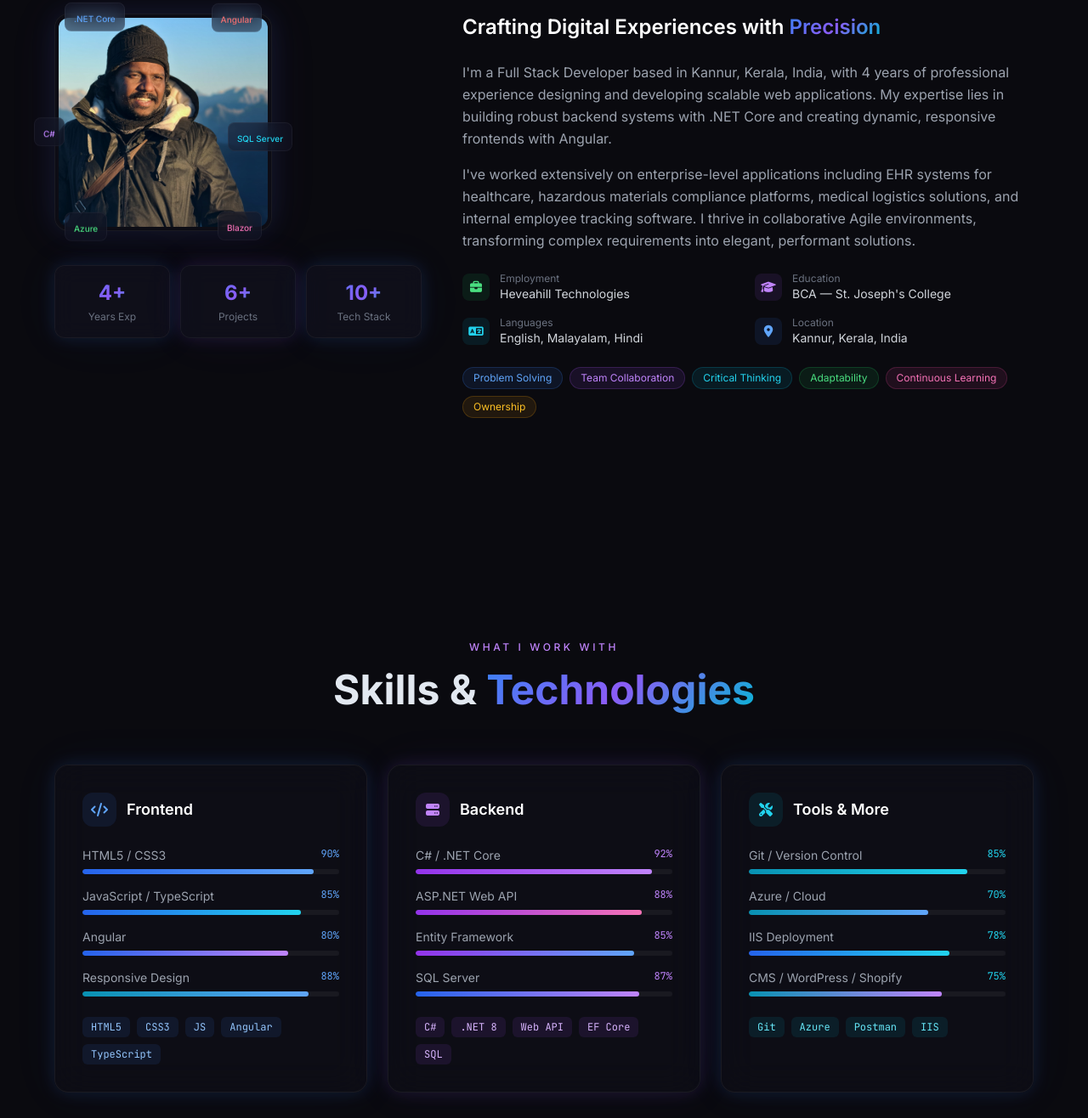
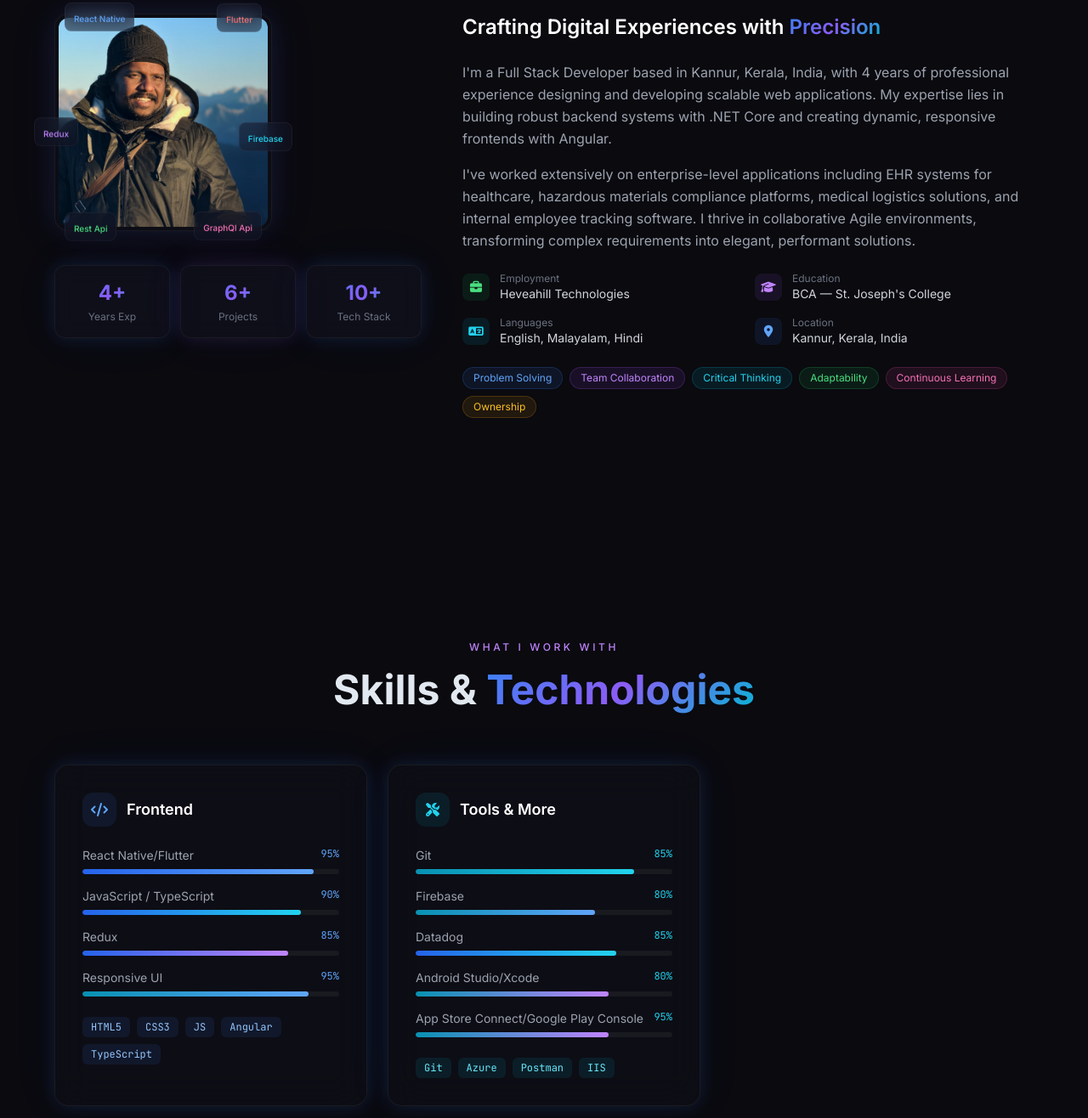
Before and after one commit to vigneshkvadakara/portfolio, a plain HTML site: page index.html in a window 1280 px wide. Shown: the part 1064-2380 px from the top of the page at 85% size. Drawn offline with nearby package versions, Linux system fonts and the light colour scheme; animation ran at ten frames a second.

Commit message:
3rd change

```diff
--- a/index.html
+++ b/index.html
@@ -125,7 +125,7 @@
                 <a href="#projects" class="nav-link text-sm text-gray-400 hover:text-white transition-colors duration-300">Projects</a>
                 <a href="#experience" class="nav-link text-sm text-gray-400 hover:text-white transition-colors duration-300">Experience</a>
                 <a href="#contact" class="nav-link text-sm text-gray-400 hover:text-white transition-colors duration-300">Contact</a>
-                <a href="JUSTIN-PJ-Resume.pdf" download class="text-sm font-medium px-5 py-2 rounded-full bg-gradient-to-r from-blue-600 to-purple-600 hover:from-blue-500 hover:to-purple-500 text-white transition-all duration-300 btn-shine flex items-center gap-2"><i class="fas fa-download text-xs"></i> Resume</a>
+                <a href="VIGNESH-Resume.pdf" download class="text-sm font-medium px-5 py-2 rounded-full bg-gradient-to-r from-blue-600 to-purple-600 hover:from-blue-500 hover:to-purple-500 text-white transition-all duration-300 btn-shine flex items-center gap-2"><i class="fas fa-download text-xs"></i> Resume</a>
             </div>
             <button id="menu-toggle" class="md:hidden text-gray-400 hover:text-white transition-colors" aria-label="Toggle menu"><svg class="w-6 h-6" fill="none" stroke="currentColor" viewBox="0 0 24 24"><path stroke-linecap="round" stroke-linejoin="round" stroke-width="2" d="M4 6h16M4 12h16M4 18h16"/></svg></button>
         </div>
@@ -180,14 +180,14 @@
                             <img src="Profile.jpeg" alt="Justin PJ" class="w-full h-full object-cover rounded-xl" onerror="this.src='https://picsum.photos/seed/justin-pj-profile/400/400.jpg'">
                         </div>
                         <!-- Top badges -->
-                        <div class="absolute -top-3 left-3 glass-light px-2.5 py-1 rounded-lg float"><span class="text-[10px] font-medium text-blue-400">.NET Core</span></div>
-                        <div class="absolute -top-3 right-3 glass-light px-2.5 py-1 rounded-lg float-d1"><span class="text-[10px] font-medium text-red-400">Angular</span></div>
+                        <div class="absolute -top-3 left-3 glass-light px-2.5 py-1 rounded-lg float"><span class="text-[10px] font-medium text-blue-400">React Native</span></div>
+                        <div class="absolute -top-3 right-3 glass-light px-2.5 py-1 rounded-lg float-d1"><span class="text-[10px] font-medium text-red-400">Flutter</span></div>
                         <!-- Middle-side badges -->
-                        <div class="absolute top-1/2 -translate-y-1/2 -left-6 glass-light px-2.5 py-1 rounded-lg float-d2"><span class="text-[10px] font-medium text-purple-400">C#</span></div>
-                        <div class="absolute top-1/2 -translate-y-1/2 -right-6 glass-light px-2.5 py-1 rounded-lg float-d3"><span class="text-[10px] font-medium text-cyan-400">SQL Server</span></div>
+                        <div class="absolute top-1/2 -translate-y-1/2 -left-6 glass-light px-2.5 py-1 rounded-lg float-d2"><span class="text-[10px] font-medium text-purple-400">Redux</span></div>
+                        <div class="absolute top-1/2 -translate-y-1/2 -right-6 glass-light px-2.5 py-1 rounded-lg float-d3"><span class="text-[10px] font-medium text-cyan-400">Firebase</span></div>
                         <!-- Bottom badges -->
-                        <div class="absolute -bottom-3 left-3 glass-light px-2.5 py-1 rounded-lg float-d4"><span class="text-[10px] font-medium text-green-400">Azure</span></div>
-                        <div class="absolute -bottom-3 right-3 glass-light px-2.5 py-1 rounded-lg float"><span class="text-[10px] font-medium text-pink-400">Blazor</span></div>
+                        <div class="absolute -bottom-3 left-3 glass-light px-2.5 py-1 rounded-lg float-d4"><span class="text-[10px] font-medium text-green-400">Rest Api</span></div>
+                        <div class="absolute -bottom-3 right-3 glass-light px-2.5 py-1 rounded-lg float"><span class="text-[10px] font-medium text-pink-400">GraphQl Api</span></div>
                     </div>
 
                     <!-- Quick Stats -->
@@ -231,14 +231,14 @@
                 <div class="glass rounded-2xl p-6 md:p-8 glow-blue reveal-scale gradient-border" style="transition-delay:0.1s">
                     <div class="flex items-center gap-3 mb-6"><div class="w-10 h-10 rounded-xl bg-blue-500/10 flex items-center justify-center"><i class="fas fa-code text-blue-400"></i></div><h3 class="text-lg font-semibold text-white">Frontend</h3></div>
                     <div class="space-y-4">
-                        <div><div class="flex justify-between text-sm mb-1.5"><span class="text-gray-400">HTML5 / CSS3</span><span class="text-blue-400 font-mono text-xs">90%</span></div><div class="h-1.5 bg-white/5 rounded-full overflow-hidden"><div class="skill-bar-fill h-full rounded-full bg-gradient-to-r from-blue-600 to-blue-400" style="--fill-width:90%"></div></div></div>
-                        <div><div class="flex justify-between text-sm mb-1.5"><span class="text-gray-400">JavaScript / TypeScript</span><span class="text-blue-400 font-mono text-xs">85%</span></div><div class="h-1.5 bg-white/5 rounded-full overflow-hidden"><div class="skill-bar-fill h-full rounded-full bg-gradient-to-r from-blue-600 to-cyan-400" style="--fill-width:85%"></div></div></div>
-                        <div><div class="flex justify-between text-sm mb-1.5"><span class="text-gray-400">Angular</span><span class="text-blue-400 font-mono text-xs">80%</span></div><div class="h-1.5 bg-white/5 rounded-full overflow-hidden"><div class="skill-bar-fill h-full rounded-full bg-gradient-to-r from-blue-600 to-purple-400" style="--fill-width:80%"></div></div></div>
-                        <div><div class="flex justify-between text-sm mb-1.5"><span class="text-gray-400">Responsive Design</span><span class="text-blue-400 font-mono text-xs">88%</span></div><div class="h-1.5 bg-white/5 rounded-full overflow-hidden"><div class="skill-bar-fill h-full rounded-full bg-gradient-to-r from-cyan-600 to-blue-400" style="--fill-width:88%"></div></div></div>
+                        <div><div class="flex justify-between text-sm mb-1.5"><span class="text-gray-400">React Native/Flutter</span><span class="text-blue-400 font-mono text-xs">95%</span></div><div class="h-1.5 bg-white/5 rounded-full overflow-hidden"><div class="skill-bar-fill h-full rounded-full bg-gradient-to-r from-blue-600 to-blue-400" style="--fill-width:90%"></div></div></div>
+                        <div><div class="flex justify-between text-sm mb-1.5"><span class="text-gray-400">JavaScript / TypeScript</span><span class="text-blue-400 font-mono text-xs">90%</span></div><div class="h-1.5 bg-white/5 rounded-full overflow-hidden"><div class="skill-bar-fill h-full rounded-full bg-gradient-to-r from-blue-600 to-cyan-400" style="--fill-width:85%"></div></div></div>
+                        <div><div class="flex justify-between text-sm mb-1.5"><span class="text-gray-400">Redux</span><span class="text-blue-400 font-mono text-xs">85%</span></div><div class="h-1.5 bg-white/5 rounded-full overflow-hidden"><div class="skill-bar-fill h-full rounded-full bg-gradient-to-r from-blue-600 to-purple-400" style="--fill-width:80%"></div></div></div>
+                        <div><div class="flex justify-between text-sm mb-1.5"><span class="text-gray-400">Responsive UI</span><span class="text-blue-400 font-mono text-xs">95%</span></div><div class="h-1.5 bg-white/5 rounded-full overflow-hidden"><div class="skill-bar-fill h-full rounded-full bg-gradient-to-r from-cyan-600 to-blue-400" style="--fill-width:88%"></div></div></div>
                     </div>
                     <div class="flex flex-wrap gap-2 mt-6"><span class="px-2.5 py-1 text-xs rounded-md bg-blue-500/10 text-blue-300 font-mono">HTML5</span><span class="px-2.5 py-1 text-xs rounded-md bg-blue-500/10 text-blue-300 font-mono">CSS3</span><span class="px-2.5 py-1 text-xs rounded-md bg-blue-500/10 text-blue-300 font-mono">JS</span><span class="px-2.5 py-1 text-xs rounded-md bg-blue-500/10 text-blue-300 font-mono">Angular</span><span class="px-2.5 py-1 text-xs rounded-md bg-blue-500/10 text-blue-300 font-mono">TypeScript</span></div>
                 </div>
-                <div class="glass rounded-2xl p-6 md:p-8 glow-purple reveal-scale gradient-border" style="transition-delay:0.2s">
+                <!-- <div class="glass rounded-2xl p-6 md:p-8 glow-purple reveal-scale gradient-border" style="transition-delay:0.2s">
                     <div class="flex items-center gap-3 mb-6"><div class="w-10 h-10 rounded-xl bg-purple-500/10 flex items-center justify-center"><i class="fas fa-server text-purple-400"></i></div><h3 class="text-lg font-semibold text-white">Backend</h3></div>
                     <div class="space-y-4">
                         <div><div class="flex justify-between text-sm mb-1.5"><span class="text-gray-400">C# / .NET Core</span><span class="text-purple-400 font-mono text-xs">92%</span></div><div class="h-1.5 bg-white/5 rounded-full overflow-hidden"><div class="skill-bar-fill h-full rounded-full bg-gradient-to-r from-purple-600 to-purple-400" style="--fill-width:92%"></div></div></div>
@@ -247,14 +247,15 @@
                         <div><div class="flex justify-between text-sm mb-1.5"><span class="text-gray-400">SQL Server</span><span class="text-purple-400 font-mono text-xs">87%</span></div><div class="h-1.5 bg-white/5 rounded-full overflow-hidden"><div class="skill-bar-fill h-full rounded-full bg-gradient-to-r from-blue-600 to-purple-400" style="--fill-width:87%"></div></div></div>
                     </div>
                     <div class="flex flex-wrap gap-2 mt-6"><span class="px-2.5 py-1 text-xs rounded-md bg-purple-500/10 text-purple-300 font-mono">C#</span><span class="px-2.5 py-1 text-xs rounded-md bg-purple-500/10 text-purple-300 font-mono">.NET 8</span><span class="px-2.5 py-1 text-xs rounded-md bg-purple-500/10 text-purple-300 font-mono">Web API</span><span class="px-2.5 py-1 text-xs rounded-md bg-purple-500/10 text-purple-300 font-mono">EF Core</span><span class="px-2.5 py-1 text-xs rounded-md bg-purple-500/10 text-purple-300 font-mono">SQL</span></div>
-                </div>
+                </div> -->
                 <div class="glass rounded-2xl p-6 md:p-8 glow-blue reveal-scale gradient-border" style="transition-delay:0.3s">
                     <div class="flex items-center gap-3 mb-6"><div class="w-10 h-10 rounded-xl bg-cyan-500/10 flex items-center justify-center"><i class="fas fa-tools text-cyan-400"></i></div><h3 class="text-lg font-semibold text-white">Tools & More</h3></div>
                     <div class="space-y-4">
-                        <div><div class="flex justify-between text-sm mb-1.5"><span class="text-gray-400">Git / Version Control</span><span class="text-cyan-400 font-mono text-xs">85%</span></div><div class="h-1.5 bg-white/5 rounded-full overflow-hidden"><div class="skill-bar-fill h-full rounded-full bg-gradient-to-r from-cyan-600 to-cyan-400" style="--fill-width:85%"></div></div></div>
-                        <div><div class="flex justify-between text-sm mb-1.5"><span class="text-gray-400">Azure / Cloud</span><span class="text-cyan-400 font-mono text-xs">70%</span></div><div class="h-1.5 bg-white/5 rounded-full overflow-hidden"><div class="skill-bar-fill h-full rounded-full bg-gradient-to-r from-cyan-600 to-blue-400" style="--fill-width:70%"></div></div></div>
-                        <div><div class="flex justify-between text-sm mb-1.5"><span class="text-gray-400">IIS Deployment</span><span class="text-cyan-400 font-mono text-xs">78%</span></div><div class="h-1.5 bg-white/5 rounded-full overflow-hidden"><div class="skill-bar-fill h-full rounded-full bg-gradient-to-r from-blue-600 to-cyan-400" style="--fill-width:78%"></div></div></div>
-                        <div><div class="flex justify-between text-sm mb-1.5"><span class="text-gray-400">CMS / WordPress / Shopify</span><span class="text-cyan-400 font-mono text-xs">75%</span></div><div class="h-1.5 bg-white/5 rounded-full overflow-hidden"><div class="skill-bar-fill h-full rounded-full bg-gradient-to-r from-cyan-600 to-purple-400" style="--fill-width:75%"></div></div></div>
+                        <div><div class="flex justify-between text-sm mb-1.5"><span class="text-gray-400">Git</span><span class="text-cyan-400 font-mono text-xs">85%</span></div><div class="h-1.5 bg-white/5 rounded-full overflow-hidden"><div class="skill-bar-fill h-full rounded-full bg-gradient-to-r from-cyan-600 to-cyan-400" style="--fill-width:85%"></div></div></div>
+                        <div><div class="flex justify-between text-sm mb-1.5"><span class="text-gray-400">Firebase</span><span class="text-cyan-400 font-mono text-xs">80%</span></div><div class="h-1.5 bg-white/5 rounded-full overflow-hidden"><div class="skill-bar-fill h-full rounded-full bg-gradient-to-r from-cyan-600 to-blue-400" style="--fill-width:70%"></div></div></div>
+                        <div><div class="flex justify-between text-sm mb-1.5"><span class="text-gray-400">Datadog</span><span class="text-cyan-400 font-mono text-xs">85%</span></div><div class="h-1.5 bg-white/5 rounded-full overflow-hidden"><div class="skill-bar-fill h-full rounded-full bg-gradient-to-r from-blue-600 to-cyan-400" style="--fill-width:78%"></div></div></div>
+                        <div><div class="flex justify-between text-sm mb-1.5"><span class="text-gray-400">Android Studio/Xcode</span><span class="text-cyan-400 font-mono text-xs">80%</span></div><div class="h-1.5 bg-white/5 rounded-full overflow-hidden"><div class="skill-bar-fill h-full rounded-full bg-gradient-to-r from-cyan-600 to-purple-400" style="--fill-width:75%"></div></div></div>
+                        <div><div class="flex justify-between text-sm mb-1.5"><span class="text-gray-400">App Store Connect/Google Play Console</span><span class="text-cyan-400 font-mono text-xs">95%</span></div><div class="h-1.5 bg-white/5 rounded-full overflow-hidden"><div class="skill-bar-fill h-full rounded-full bg-gradient-to-r from-cyan-600 to-purple-400" style="--fill-width:75%"></div></div></div>
                     </div>
                     <div class="flex flex-wrap gap-2 mt-6"><span class="px-2.5 py-1 text-xs rounded-md bg-cyan-500/10 text-cyan-300 font-mono">Git</span><span class="px-2.5 py-1 text-xs rounded-md bg-cyan-500/10 text-cyan-300 font-mono">Azure</span><span class="px-2.5 py-1 text-xs rounded-md bg-cyan-500/10 text-cyan-300 font-mono">Postman</span><span class="px-2.5 py-1 text-xs rounded-md bg-cyan-500/10 text-cyan-300 font-mono">IIS</span></div>
                 </div>
```
Also changed, not shown: 2 other files.
